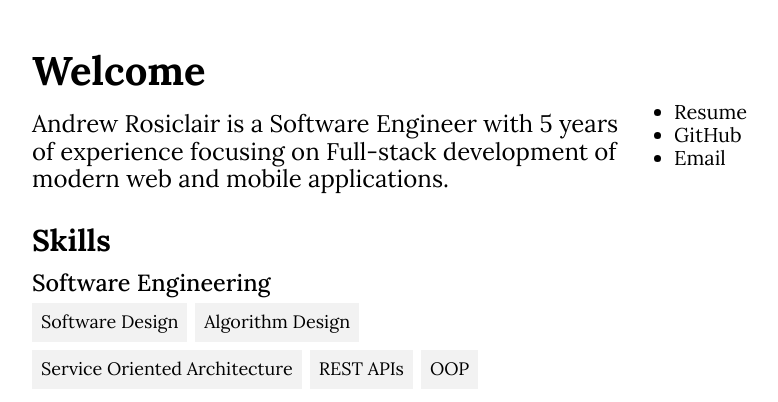
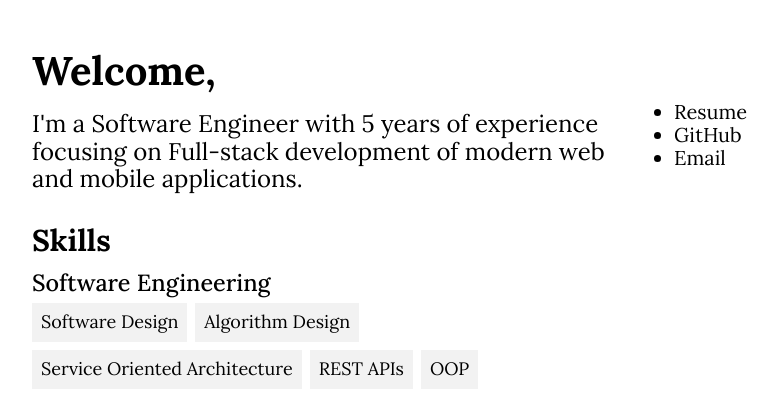
Before and after one commit to arosiclair/portfolio, a Gatsby site: page / in a window 1280 px wide. Shown: the top 402 px of the page, without its empty margins (207-985 px from the left). Built offline with nearby package versions, Linux system fonts and the light colour scheme; Gatsby itself is replaced by a stand-in of ours.

Commit message:
first person intro

```diff
--- a/src/components/intro.js
+++ b/src/components/intro.js
@@ -7,10 +7,10 @@ const IntroText = styled.p`
 
 const IntroSection = () => (
   <section>
-    <h1>Welcome</h1>
+    <h1>Welcome,</h1>
     <IntroText>
-      Andrew Rosiclair is a Software Engineer with 5 years of experience
-      focusing on Full-stack development of modern web and mobile applications.
+      I&apos;m a Software Engineer with 5 years of experience focusing on
+      Full-stack development of modern web and mobile applications.
     </IntroText>
   </section>
 );
```
